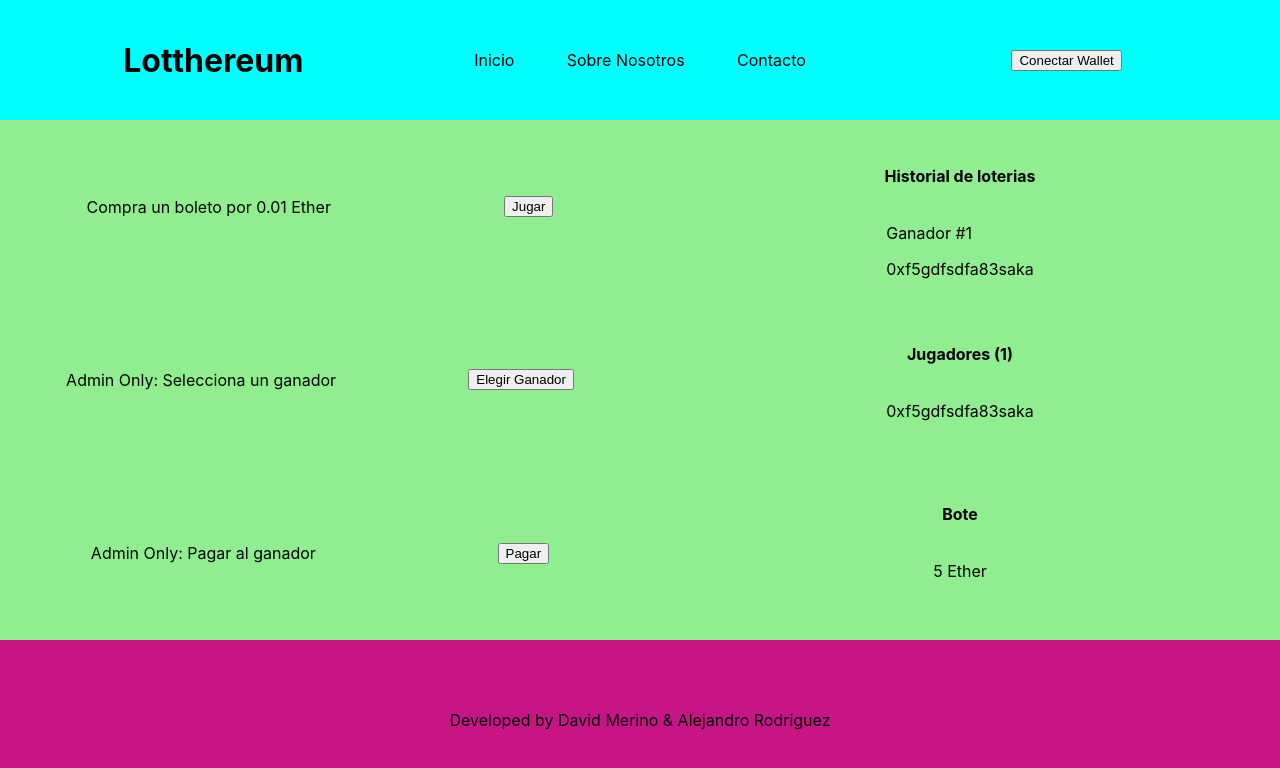
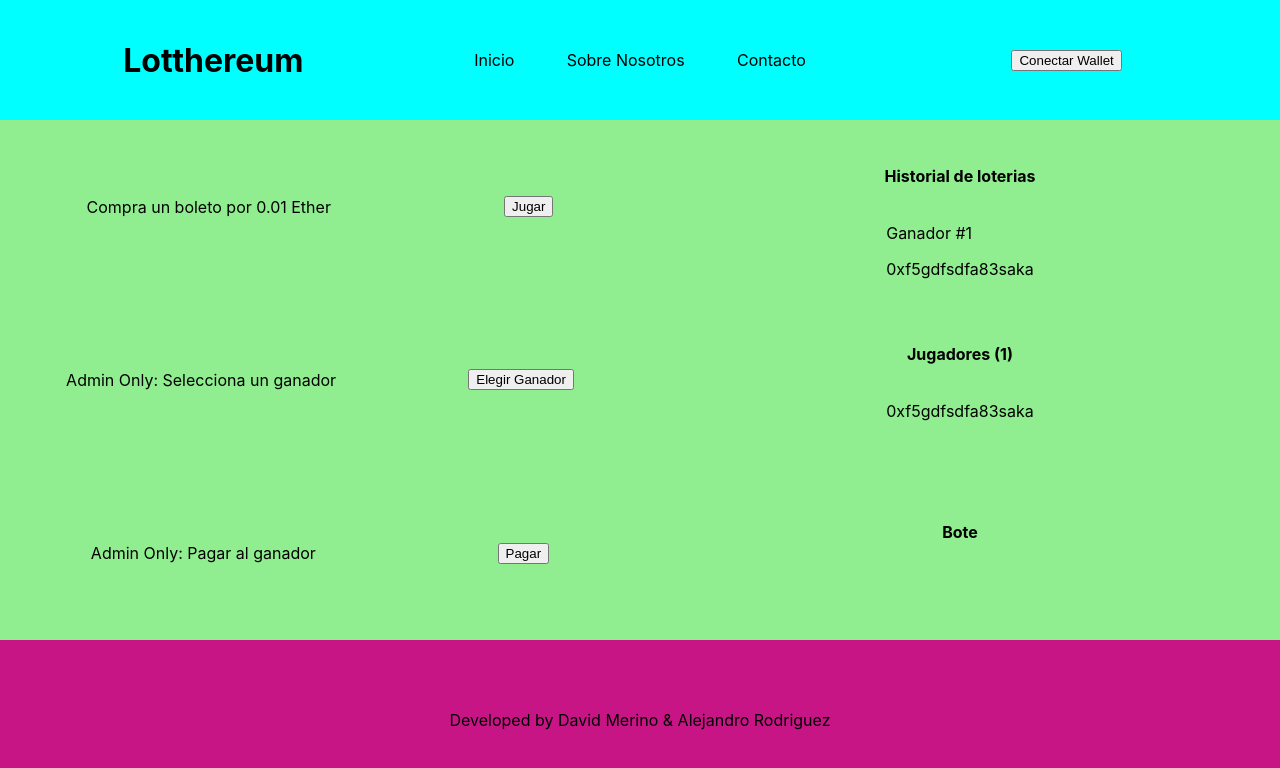
Before and after one commit to AleRodriguezzz/Loteria-dApp, a Next.js app in the folder Loteria/loteria-dapp/: page / in a window 1280 px wide. Shown: the top 768 px of the page. Built offline with nearby package versions, Linux system fonts and the light colour scheme.

Commit message:
Añadida funcion que muestra los fondos del smart contract

```diff
--- a/Loteria/loteria-dapp/pages/index.js
+++ b/Loteria/loteria-dapp/pages/index.js
@@ -4,7 +4,7 @@ import styles from '../styles/Home.module.css'
 import Header from './components/header'
 import Footer from './components/footer'
 import web3 from 'web3'
-import { useState } from 'react'
+import { useState, useEffect} from 'react'
 import localContract from '../blockchain/loteria'
 
 
@@ -13,6 +13,16 @@ export default function Home() {
   const [web3, setWeb3] = useState()
   const [cuentas, setCuentas] = useState()
   const [localContract, setLocalContract] = useState()
+  const [bote, setBote] = useState()
+
+  useEffect(() => {
+    if(localContract) getBote()
+  }, [localContract, bote])
+
+  const getBote = async () => {
+    const bote = await localContract.methods.getBalance().call()
+    setBote(bote)
+  }
 
   return (
     <div>
@@ -61,7 +71,7 @@ export default function Home() {
                 <h4>Bote</h4>
               </div>
               <section>
-                <p>5 Ether</p>
+                <p>{bote}</p>
               </section>
             </section>
           </section>
```
